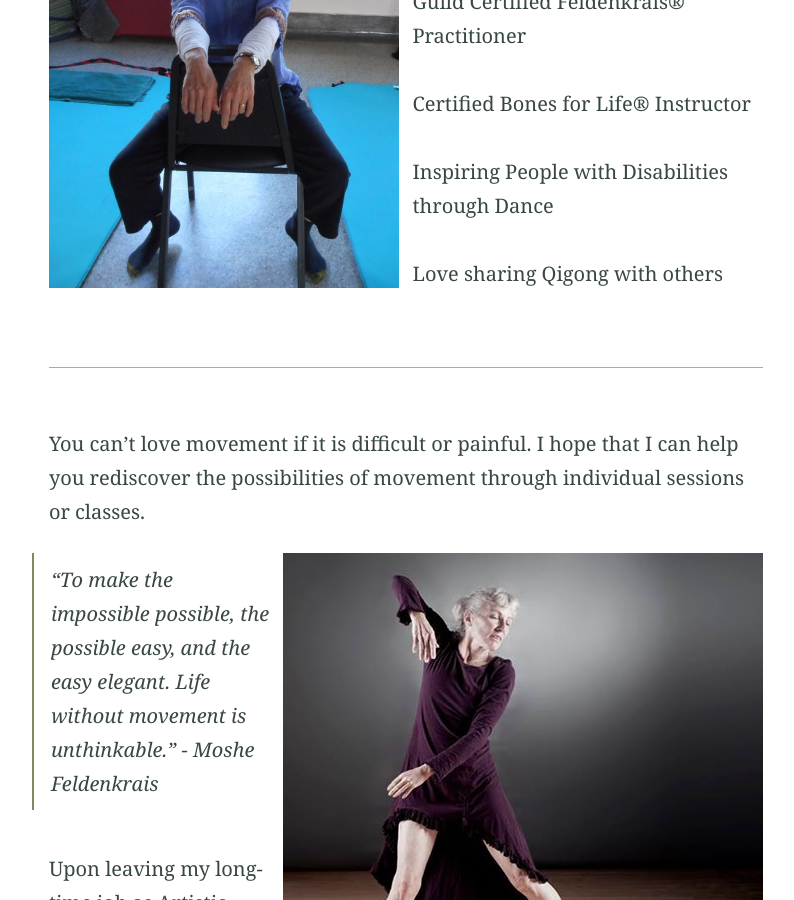
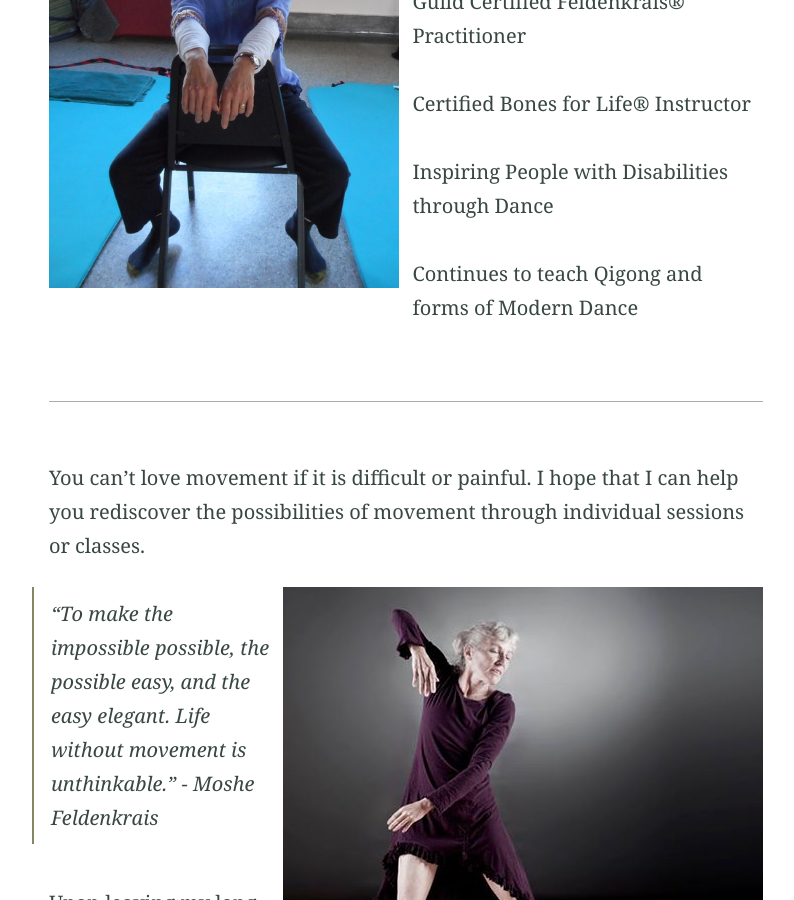
Before and after one commit to monnierliz/monnierliz.github.io, a Jekyll site: the page built from index.md, in a window 1280 px wide and 900 px high, scrolled down 1163 px. Shown: the whole window, without its empty margins (234-1028 px from the left). Built offline with Jekyll 4.4.1, drawn with Linux system fonts in a browser that asks for light colours.

Commit message:
Update index.md
Changed Qigong reference

```diff
--- a/index.md
+++ b/index.md
@@ -20,7 +20,7 @@ Certified Bones for Life® Instructor
 
 Inspiring People with Disabilities through Dance
 
-Love sharing Qigong with others
+Continues to teach Qigong and forms of Modern Dance
 
 <hr/>
 
```
